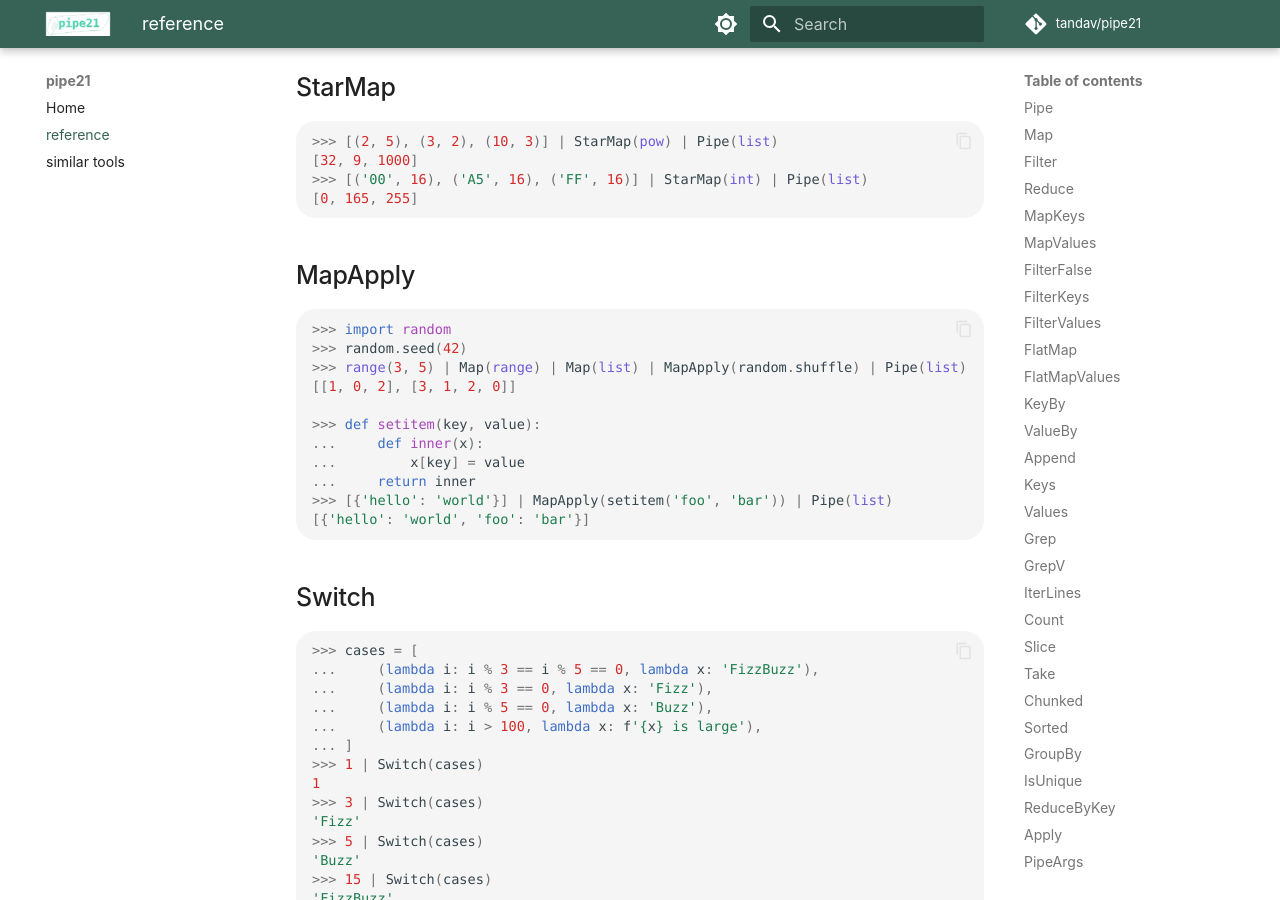
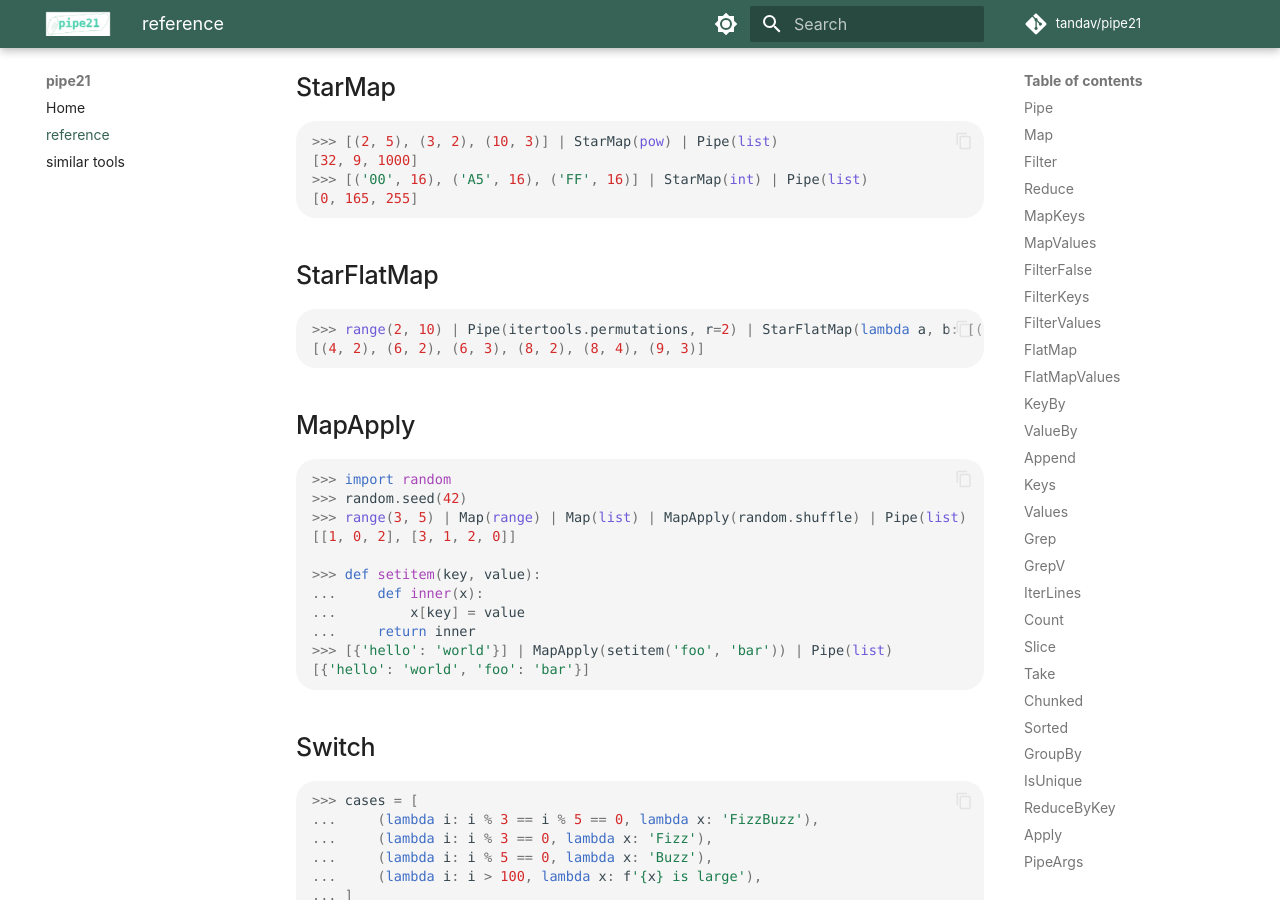
Before and after one commit to tandav/pipe21, an MkDocs documentation site: the page built from docs/reference.md, in a window 1280 px wide and 900 px high, scrolled down 7297 px. Built offline with MkDocs 1.6.1 and Material for MkDocs 9.7.7, drawn with Linux system fonts in a browser that asks for light colours; comment, search, counter and statistics services are not loaded.

Commit message:
add StarFlatMap #41

````diff
--- a/docs/reference.md
+++ b/docs/reference.md
@@ -386,6 +386,14 @@ False
 
 ```
 
+## StarFlatMap
+
+```py
+>>> range(2, 10) | Pipe(itertools.permutations, r=2) | StarFlatMap(lambda a, b: [(a, b)] if a % b == 0 else []) | Pipe(list)
+[(4, 2), (6, 2), (6, 3), (8, 2), (8, 4), (9, 3)]
+
+```
+
 ## MapApply
 
 ```py
--- a/pipe21.py
+++ b/pipe21.py
@@ -43,6 +43,7 @@ class ReduceByKey  (B): __ror__ = lambda self, it: it | GroupBy(lambda kv: kv[0]
 class Apply        (B): __ror__ = lambda self, x: x | Exec(self.f, x)
 class PipeArgs     (B): __ror__ = lambda self, x: self.f(*x)
 class StarMap      (B): __ror__ = lambda self, x: x | Map(lambda y: y | PipeArgs(self.f))
+class StarFlatMap  (B): __ror__ = lambda self, x: x | FlatMap(lambda y: y | PipeArgs(self.f))
 class MapApply     (B): __ror__ = lambda self, it: it | Map(lambda x: x | Apply(self.f))
 class Switch       (B): __ror__ = lambda self, x: self.f | FilterKeys(lambda p: p(x)) | Values() | Map(lambda f: f(x)) | Pipe(next, x)
 class MapSwitch    (B): __ror__ = lambda self, it: it | Map(lambda x: x | Switch(self.f))
````
Also changed, not shown: 1 other file.
